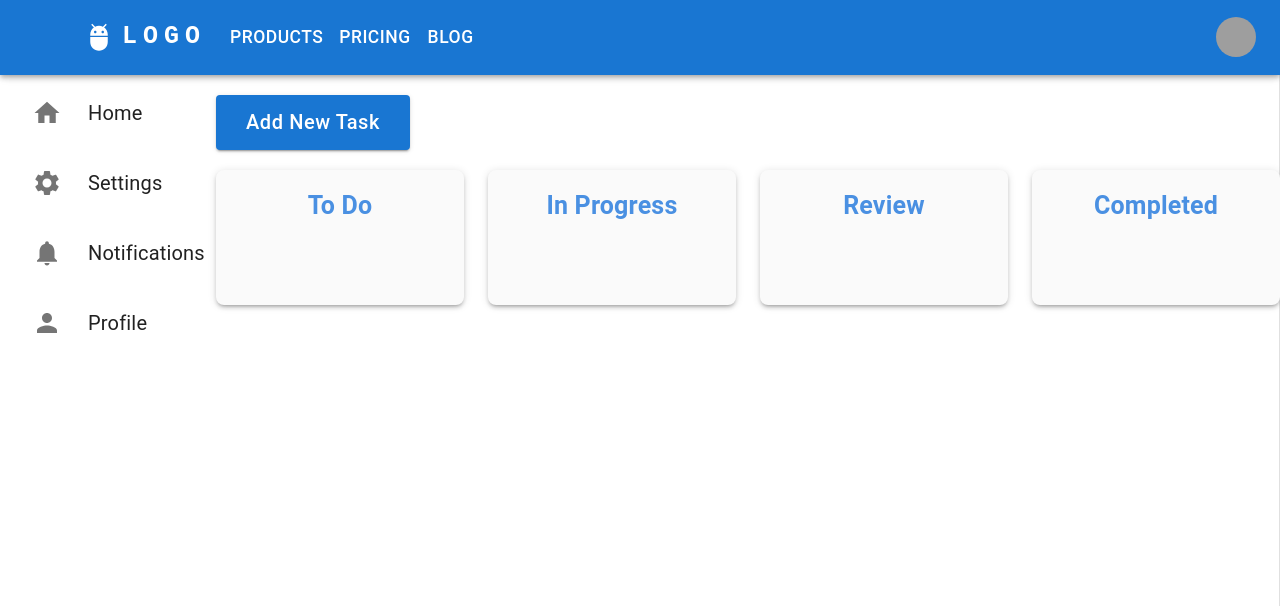
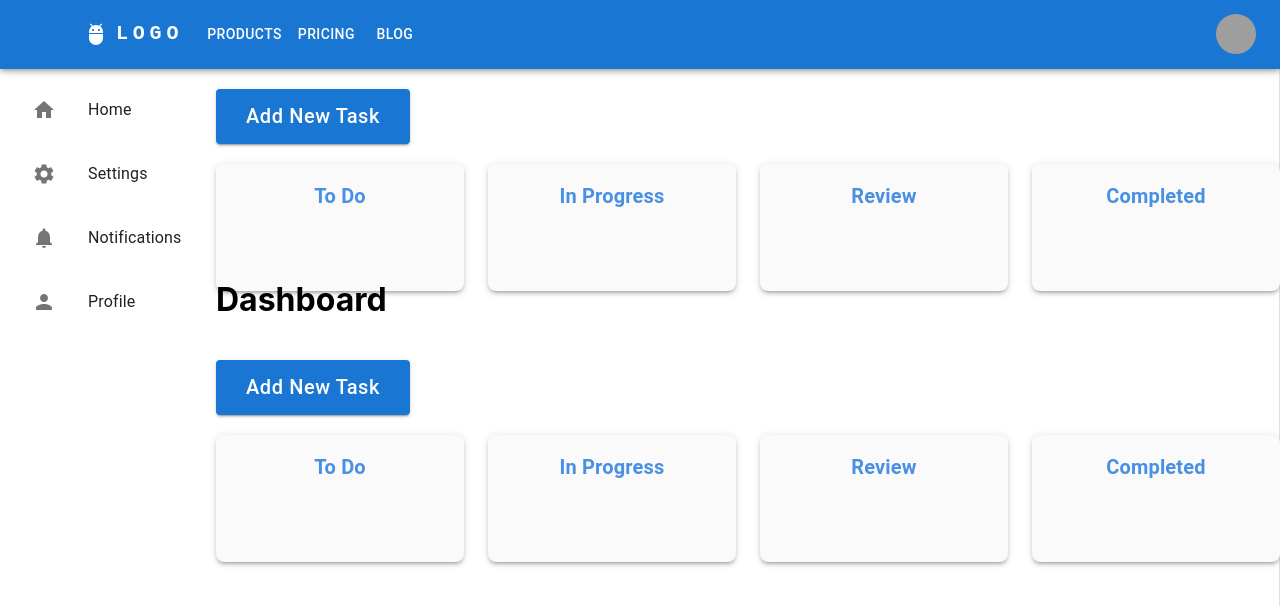
Before and after one commit to moustafa-greeda/crm_react_php, a React (Create React App) app: page /dashboard/tasks in a window 1280 px wide. Shown: the top 606 px of the page. Built offline with nearby package versions, Linux system fonts and the light colour scheme; grey boxes are pictures that could not be loaded.

Commit message:
theird_commet

```diff
--- a/src/App.js
+++ b/src/App.js
@@ -5,13 +5,10 @@ import Sidebar from "./components/Sidebar";
 import Dashboard from "./components/Dashboard";
 import { Routes, Route } from "react-router";
 import Home from "./components/Home";
+import Tasks from "./pages/Tasks/Tasks";
 function App() {
   return (
     <div className="App">
-      {/* <Routes>
-        <Route path="tasks" element={<DragAndDropColumns />} />
-      </Routes> */}
-
       <Header />
       <Grid container spacing={2}>
         <Grid size={2}>
@@ -22,7 +19,7 @@ function App() {
           <Routes>
             <Route path="dashboard" element={<Dashboard />}>
               <Route index element={<Home />} />
-              {/* <Route path="settings" element={<Settings />} /> */}
+              <Route path="tasks" element={<Tasks />} />
             </Route>
           </Routes>
         </Grid>
--- a/src/components/Home.jsx
+++ b/src/components/Home.jsx
@@ -12,12 +12,10 @@ import {
   TableHead,
   TableRow,
   Avatar,
-  LinearProgress,
   Grid
 } from "@mui/material";
-import { Home } from "@mui/icons-material";
 
-const Dashboard = () => {
+const Home = () => {
   const users = [
     { name: "Name 1", email: "olivia@untitledui.com" },
     { name: "Name 2", email: "phoenix@untitledui.com" },
--- a/src/components/Sidebar.jsx
+++ b/src/components/Sidebar.jsx
@@ -1,19 +1,17 @@
 import * as React from "react";
 import Box from "@mui/material/Box";
 import Drawer from "@mui/material/Drawer";
-import CssBaseline from "@mui/material/CssBaseline";
 import List from "@mui/material/List";
 import ListItem from "@mui/material/ListItem";
 import ListItemButton from "@mui/material/ListItemButton";
 import ListItemIcon from "@mui/material/ListItemIcon";
 import ListItemText from "@mui/material/ListItemText";
-import InboxIcon from "@mui/icons-material/MoveToInbox";
 import HomeIcon from "@mui/icons-material/Home";
 import SettingsIcon from "@mui/icons-material/Settings";
 import NotificationsIcon from "@mui/icons-material/Notifications";
 import PersonIcon from "@mui/icons-material/Person";
 
-const drawerWidth = 240;
+// const drawerWidth = 240;
 
 export default function Sidebar() {
   return (
--- a/src/index.css
+++ b/src/index.css
@@ -1,6 +1,3 @@
-*{
-  font-size: 20px;
-}
 body {
   margin: 0;
   font-family: -apple-system, BlinkMacSystemFont, 'Segoe UI', 'Roboto', 'Oxygen',
--- a/src/pages/Tasks/Tasks.jsx
+++ b/src/pages/Tasks/Tasks.jsx
@@ -34,7 +34,7 @@ const columnNames = {
   column4: "Completed"
 };
 
-function DragAndDropColumns() {
+function Tasks() {
   const [columns, setColumns] = useState(() => {
     const savedColumns = localStorage.getItem("columns");
     return savedColumns ? JSON.parse(savedColumns) : initialData;
@@ -125,7 +125,7 @@ function DragAndDropColumns() {
         <DialogContent>
           <Box
             sx={{
-              width: "500px",
+              width: "400px",
               padding: "20px",
               gap: "15px",
               display: "flex",
@@ -345,4 +345,4 @@ function DragAndDropColumns() {
   );
 }
 
-export default DragAndDropColumns;
+export default Tasks;
```
